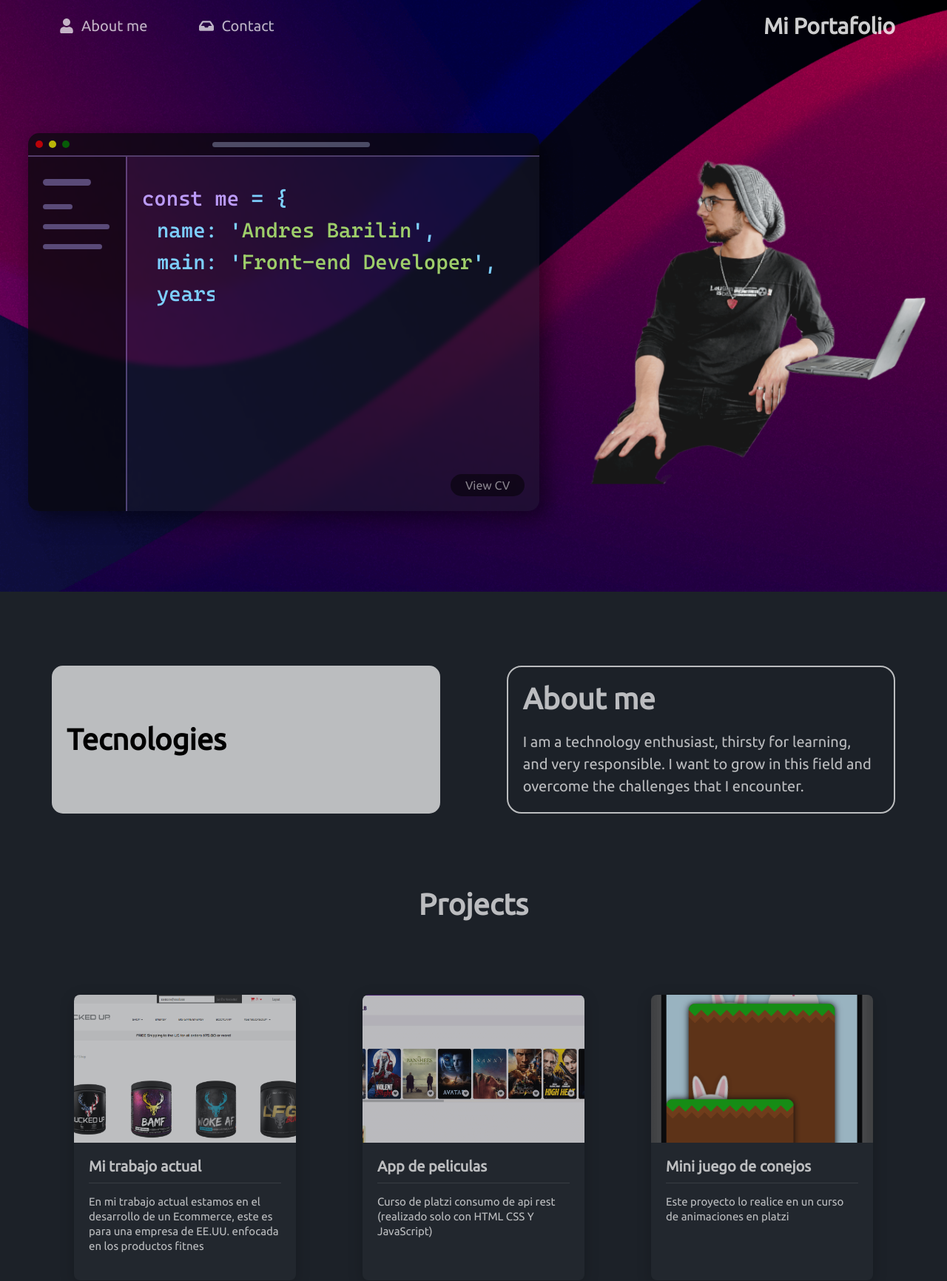
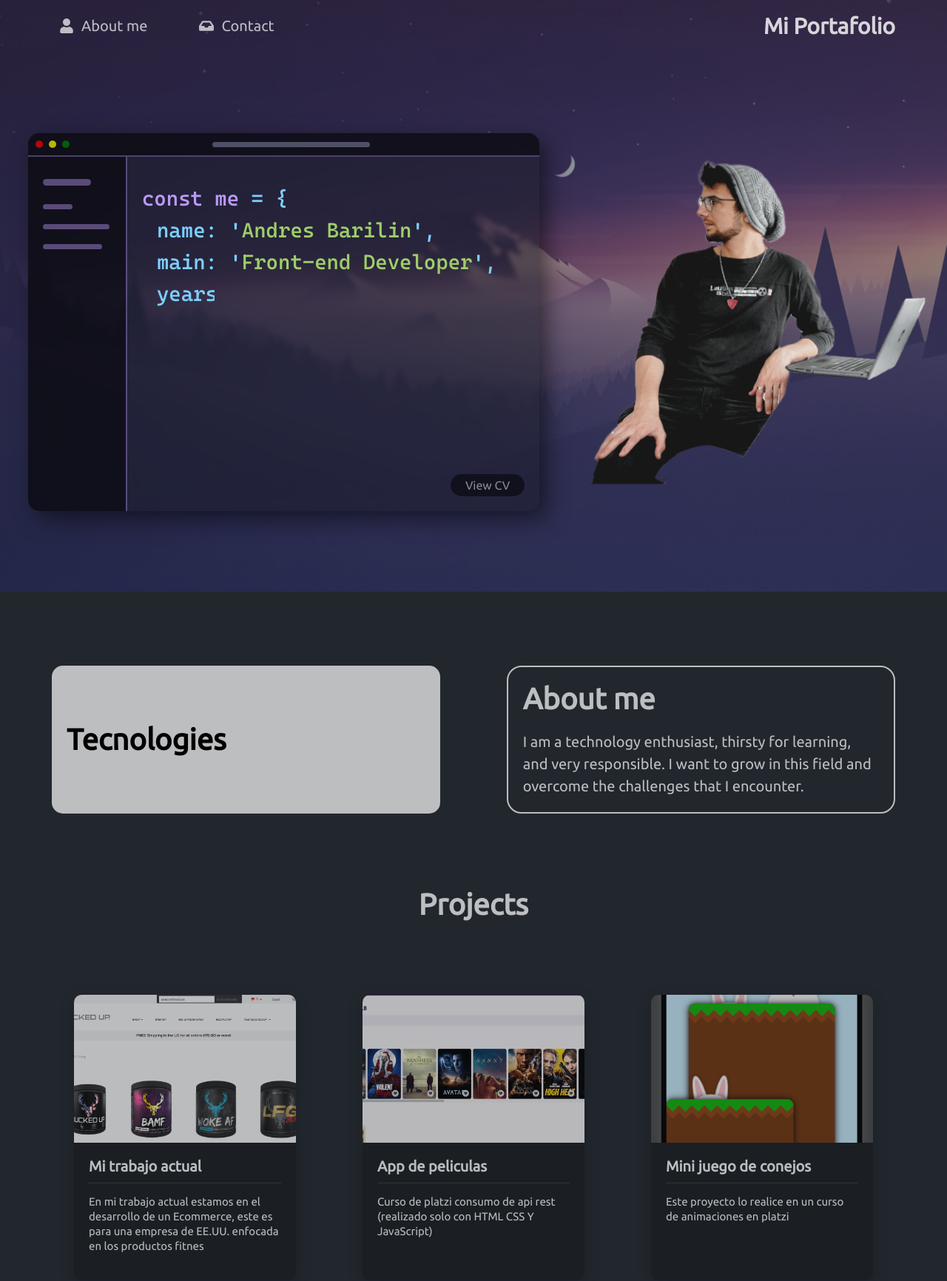
Before and after one commit to VAB-8350/portafolio, a Next.js app: page / in a window 1280 px wide. Shown: the top 1732 px of the page at 74% size. Built offline with nearby package versions, Linux system fonts and the light colour scheme.

Commit message:
Fix styles

```diff
--- a/src/pages/index.tsx
+++ b/src/pages/index.tsx
@@ -41,6 +41,7 @@ export default function Home() {
 
   return (
     <div>
+      <span className={Style.background} />
       <header className={Style.head}>
 
         <nav>
--- a/src/styles/ProjectCard.module.scss
+++ b/src/styles/ProjectCard.module.scss
@@ -5,11 +5,10 @@
   align-items: center;
   width: 300px;
   height: 100%;
-  background-color: #22272e;
-  // border: 2px solid #444c56;
+  background-color: rgba(0, 0, 0, 0.2);
   border-bottom: 3px solid transparent;
   box-shadow: 0 5px 20px rgba(0, 0, 0, 0.2);
-  border-radius: 8px;
+  border-radius: 10px;
   transition: all .5s ease-in-out;
 
   @media (max-width: 700px) {
@@ -18,8 +17,9 @@
 
 
   &:hover {
-    box-shadow: 0 5px 50px rgba(0, 0, 0, 0.5);
-    border-bottom: 3px solid #530f57;
+    background-color: rgba(0, 0, 0, 0.4);
+    box-shadow: 0 5px 30px rgba(0, 0, 0, 0.5);
+    border-bottom: 3px solid #772e7ab4;
     transform: translateY(-7px);
     transition: all .3s ease-in-out;
   }
@@ -28,7 +28,7 @@
     width: 100%;
     height: 200px;
     position: relative;
-    border-radius: 8px 8px 0 0;
+    border-radius: 10px 10px 0 0;
     overflow: hidden;
 
     img {
--- a/src/styles/styles.module.scss
+++ b/src/styles/styles.module.scss
@@ -1,11 +1,21 @@
+.background {
+  background-image: url('../public/images/background4.png');
+  background-position: center;
+  background-repeat: no-repeat;
+  background-size: cover;
+  position: fixed;
+  top: 0;
+  left: 0;
+  right: 0;
+  bottom: 0;
+  z-index: -1;
+  opacity: .5;
+}
+
 .head {
   display: flex;
   flex-direction: column;
   min-height: 100vh;
-  background-image: url('../public/images/background3.png');
-  background-position: center;
-  background-repeat: no-repeat;
-  background-size: cover;
   position: relative;
 
   @media (max-width: 700px) {
--- a/src/styles/visual.module.scss
+++ b/src/styles/visual.module.scss
@@ -10,7 +10,7 @@
 
     &:hover {
       transition: box-shadow .3s;
-      box-shadow: 20px 20px 100px rgba(0, 0, 0, 0.6);
+      box-shadow: 20px 20px 60px rgba(0, 0, 0, 0.6);
       background-color: #1a1b26a2;
     }
 
--- a/style.scss
+++ b/style.scss
@@ -9,7 +9,7 @@ body {
   margin: 0;
   padding: 0;
   box-sizing: border-box;
-  background-color: #1c2128;
+  background-color: #22272e;
 
   p {
     margin: 0;
```
Also changed, not shown: src/public/images/background4.png (added).
